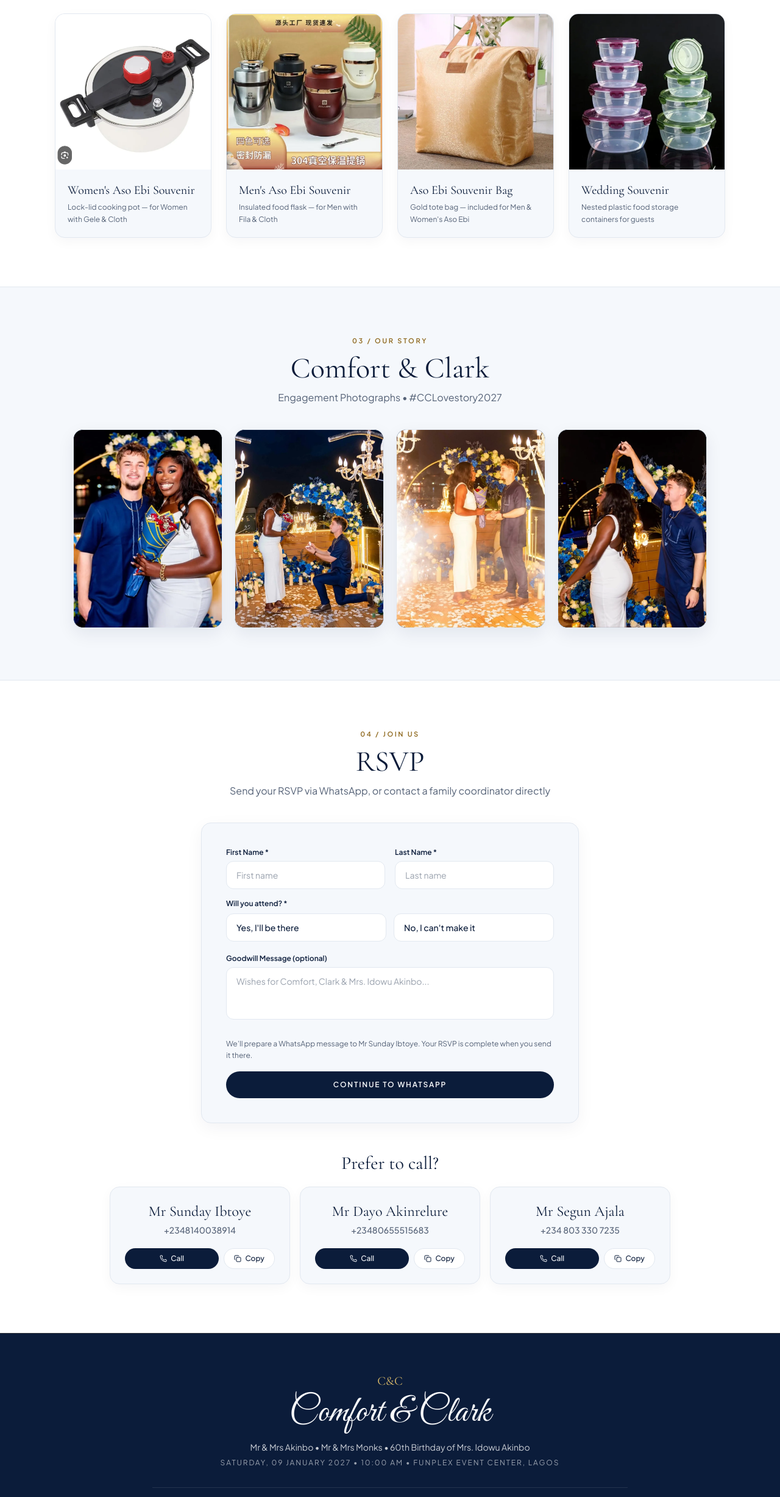
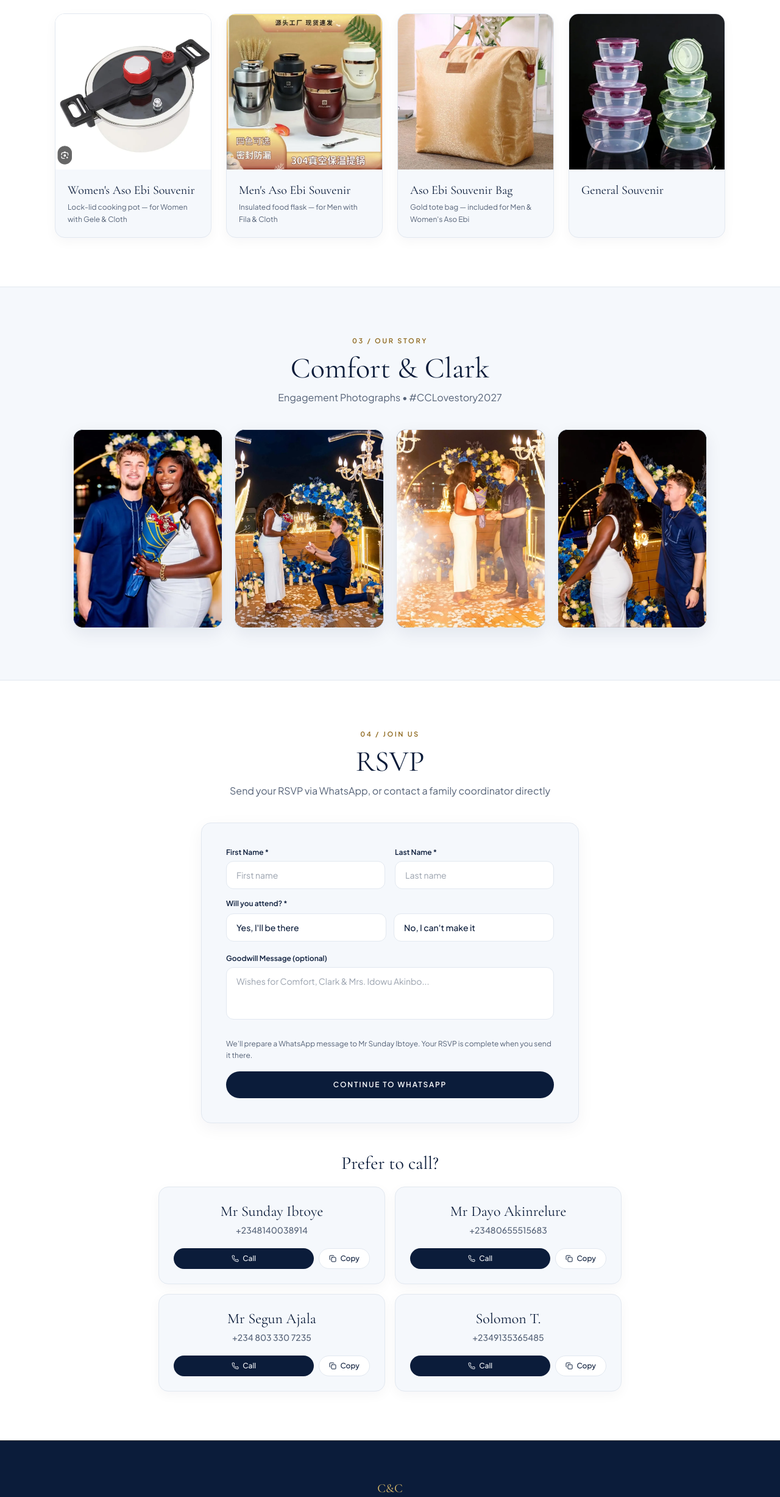
Before and after one commit to twinsakinbo-bot/comfort-and-clark-wedding, a React (Vite) app: page / in a window 1280 px wide. Shown: the part 3155-5610 px from the top of the page at 61% size. Built offline with nearby package versions, Linux system fonts and the light colour scheme; a web font is replaced by a local one.

Commit message:
Add RSVP contact and rename general souvenir

```diff
--- a/src/components/AttireAndSouvenir.jsx
+++ b/src/components/AttireAndSouvenir.jsx
@@ -115,7 +115,7 @@ export default function AttireAndSouvenir() {
                   <div className="aspect-square overflow-hidden bg-white">
                     <img
                       src={souvenir.image}
-                      alt={`${souvenir.label} — ${souvenir.subtitle}`}
+                      alt={souvenir.subtitle ? `${souvenir.label} — ${souvenir.subtitle}` : souvenir.label}
                       loading="lazy"
                       decoding="async"
                       className="w-full h-full object-cover object-center transition-transform duration-500 ease-[cubic-bezier(0.22,1,0.36,1)] group-hover:scale-105"
@@ -123,9 +123,11 @@ export default function AttireAndSouvenir() {
                   </div>
                   <div className="p-5 flex-1">
                     <p className="font-serif text-xl text-brand-navy">{souvenir.label}</p>
-                    <p className="text-xs text-brand-muted mt-1 leading-relaxed">
-                      {souvenir.subtitle}
-                    </p>
+                    {souvenir.subtitle && (
+                      <p className="text-xs text-brand-muted mt-1 leading-relaxed">
+                        {souvenir.subtitle}
+                      </p>
+                    )}
                   </div>
                 </m.button>
               </StaggerItem>
--- a/src/components/RSVP.jsx
+++ b/src/components/RSVP.jsx
@@ -227,7 +227,7 @@ export default function RSVP() {
 
         <h3 className="mt-12 mb-5 text-center font-serif text-2xl sm:text-3xl text-brand-navy">Prefer to call?</h3>
         {/* Official RSVP Contacts from the Invitation */}
-        <StaggerGroup stagger={0.08} className="grid md:grid-cols-3 gap-4">
+        <StaggerGroup stagger={0.08} className="mx-auto grid max-w-[760px] sm:grid-cols-2 gap-4">
           {weddingData.rsvpContacts.map((contact, idx) => (
             <StaggerItem key={contact.name}>
               <m.div
--- a/src/data/weddingData.js
+++ b/src/data/weddingData.js
@@ -43,6 +43,11 @@ export const weddingData = {
       name: 'Mr Segun Ajala',
       phone: '+234 803 330 7235',
       tel: '+2348033307235',
+    },
+    {
+      name: 'Solomon T.',
+      phone: '+2349135365485',
+      tel: '+2349135365485',
     },
   ],
 
@@ -123,8 +128,8 @@ export const weddingData = {
     },
     {
       image: '/images/souvenir-containers.webp',
-      label: 'Wedding Souvenir',
-      subtitle: 'Nested plastic food storage containers for guests',
+      label: 'General Souvenir',
+      subtitle: '',
     },
   ],
 
```
Also changed, not shown: 2 other files (tests, documents, lock files or other folders).
